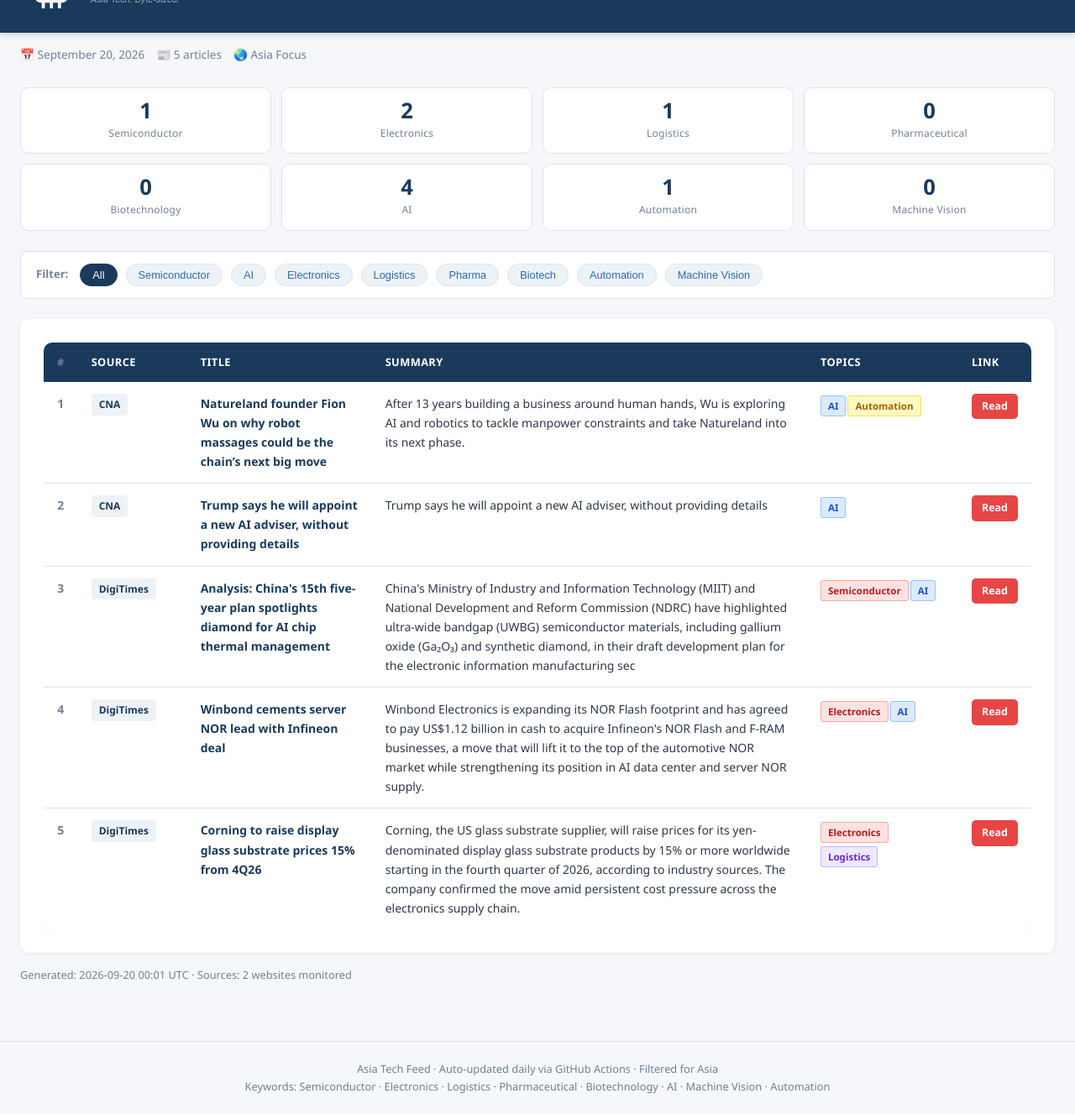
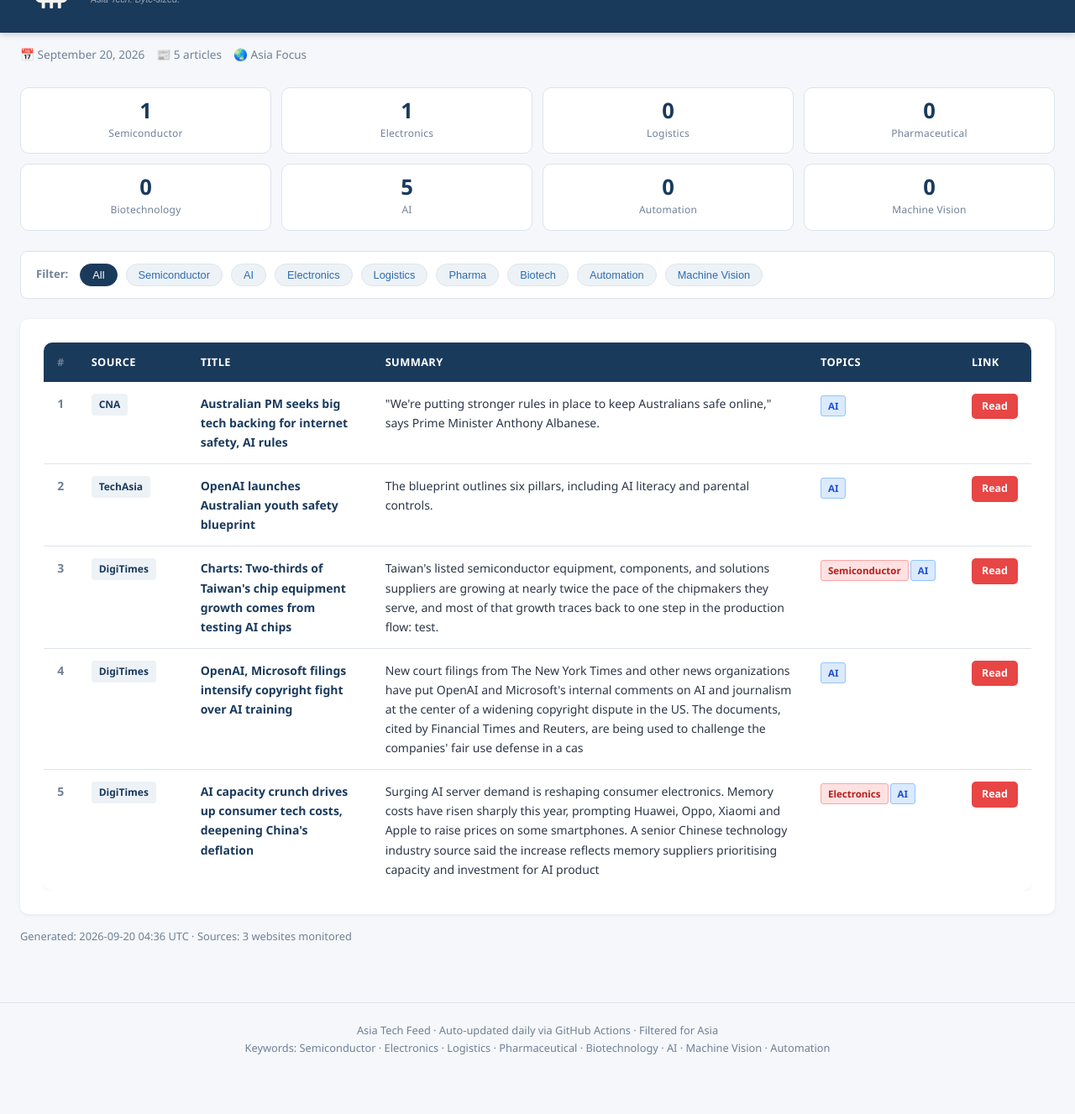
Before and after one commit to asiatechfeed/Asia-Tech-Feed, a Jekyll site: the page built from _posts/2026-09-20-asia-tech-news-digest.md, in a window 1280 px wide and 1400 px high, scrolled down 377 px, cut to the strip 73-1400 px from the top of the window. Shown: the whole strip at 84% size. Built offline with Jekyll 4.4.1, drawn with Linux system fonts in a browser that asks for light colours; a script that is not in the unit is left out; after the commit the page ends 1731 px from its top, so only the background shows below that; some of the changed text lies outside the part shown.

Commit message:
📰 News digest 2026-09-20 (5 articles)

```diff
--- a/_posts/2026-09-20-asia-tech-news-digest.md
+++ b/_posts/2026-09-20-asia-tech-news-digest.md
@@ -1,16 +1,16 @@
 ---
 layout: post
 title: "Asia Tech News Digest - September 20, 2026"
-date: 2026-09-20 08:01:26 +0800
+date: 2026-09-20 12:36:33 +0800
 articles_count: 5
-sources_count: 2
-sources: ["CNA", "DigiTimes"]
+sources_count: 3
+sources: ["CNA", "DigiTimes", "TechAsia"]
 csv_file: /assets/data/news-2026-09-20.tsv
-featured_title: "Natureland founder Fion Wu on why robot massages could be the chain\u2019s next big move"
-featured_url: "https://www.channelnewsasia.com/people/natureland-robot-massage-singapore-6388691"
+featured_title: "Australian PM seeks big tech backing for internet safety, AI rules"
+featured_url: "https://www.channelnewsasia.com/world/australian-pm-seeks-big-tech-backing-internet-safety-ai-rules-6397216"
 featured_source: "CNA"
-featured_summary: "After 13 years building a business around human hands, Wu is exploring AI and robotics to tackle manpower constraints and take Natureland into its next phase."
-featured_image: "https://dam.mediacorp.sg/image/upload/s--q3mv9z5Z--/c_crop,h_900,w_1600,x_0,y_90/c_fill,g_auto,h_676,w_1200/fl_relative,g_south_east,l_mediacorp:cna:watermark:2021-08:cna,w_0.1/f_auto,q_auto/v1/mediacorp/cna/image/2026/09/16/h_natureland_founder_fion_wu.jpg?itok=rc6ZKzpA"
+featured_summary: "\"We're putting stronger rules in place to keep Australians safe online,\" says Prime Minister Anthony Albanese."
+featured_image: "https://dam.mediacorp.sg/image/upload/s--bbjlrM5X--/c_fill,g_auto,h_676,w_1200/f_auto,q_auto/v1/mediacorp/cna/image/2026/09/20/000_c8td9t3.jpg?itok=06j3Dijv"
 ---
 
 <table class="news-table">
@@ -28,42 +28,42 @@ featured_image: "https://dam.mediacorp.sg/image/upload/s--q3mv9z5Z--/c_crop,h_90
 <tr>
   <td class="col-num">1</td>
   <td class="col-source"><span class="source-badge">CNA</span></td>
-  <td class="col-title"><span class="article-title">Natureland founder Fion Wu on why robot massages could be the chain’s next big move</span></td>
-  <td class="col-summary">After 13 years building a business around human hands, Wu is exploring AI and robotics to tackle manpower constraints and take Natureland into its next phase.</td>
-  <td class="col-tags"><span class="tag ai">AI</span><span class="tag auto">Automation</span></td>
-  <td class="col-link"><a class="btn-link" href="https://www.channelnewsasia.com/people/natureland-robot-massage-singapore-6388691" target="_blank" rel="noopener">Read</a></td>
+  <td class="col-title"><span class="article-title">Australian PM seeks big tech backing for internet safety, AI rules</span></td>
+  <td class="col-summary">"We're putting stronger rules in place to keep Australians safe online," says Prime Minister Anthony Albanese.</td>
+  <td class="col-tags"><span class="tag ai">AI</span></td>
+  <td class="col-link"><a class="btn-link" href="https://www.channelnewsasia.com/world/australian-pm-seeks-big-tech-backing-internet-safety-ai-rules-6397216" target="_blank" rel="noopener">Read</a></td>
 </tr>
 <tr>
   <td class="col-num">2</td>
-  <td class="col-source"><span class="source-badge">CNA</span></td>
-  <td class="col-title"><span class="article-title">Trump says he will appoint a new AI adviser, without providing details</span></td>
-  <td class="col-summary">Trump says he will appoint a new AI adviser, without providing details</td>
+  <td class="col-source"><span class="source-badge">TechAsia</span></td>
+  <td class="col-title"><span class="article-title">OpenAI launches Australian youth safety blueprint</span></td>
+  <td class="col-summary">The blueprint outlines six pillars, including AI literacy and parental controls.</td>
   <td class="col-tags"><span class="tag ai">AI</span></td>
-  <td class="col-link"><a class="btn-link" href="https://www.channelnewsasia.com/business/trump-says-he-will-appoint-new-ai-adviser-without-providing-details-6396921" target="_blank" rel="noopener">Read</a></td>
+  <td class="col-link"><a class="btn-link" href="https://www.techinasia.com/openai-appoints-ai-safety-expert-to-foundation-board" target="_blank" rel="noopener">Read</a></td>
 </tr>
 <tr>
   <td class="col-num">3</td>
   <td class="col-source"><span class="source-badge">DigiTimes</span></td>
-  <td class="col-title"><span class="article-title">Analysis: China's 15th five-year plan spotlights diamond for AI chip thermal management</span></td>
-  <td class="col-summary">China's Ministry of Industry and Information Technology (MIIT) and National Development and Reform Commission (NDRC) have highlighted ultra-wide bandgap (UWBG) semiconductor materials, including gallium oxide (Ga₂O₃) and synthetic diamond, in their draft development plan for the electronic information manufacturing sec</td>
+  <td class="col-title"><span class="article-title">Charts: Two-thirds of Taiwan's chip equipment growth comes from testing AI chips</span></td>
+  <td class="col-summary">Taiwan's listed semiconductor equipment, components, and solutions suppliers are growing at nearly twice the pace of the chipmakers they serve, and most of that growth traces back to one step in the production flow: test.</td>
   <td class="col-tags"><span class="tag semi">Semiconductor</span><span class="tag ai">AI</span></td>
-  <td class="col-link"><a class="btn-link" href="https://www.digitimes.com/news/a20260918PD222/ai-chip-management-miit-it-materials.html" target="_blank" rel="noopener">Read</a></td>
+  <td class="col-link"><a class="btn-link" href="https://www.digitimes.com/news/a20260918VL220/equipment-taiwan-growth-testing-revenue.html" target="_blank" rel="noopener">Read</a></td>
 </tr>
 <tr>
   <td class="col-num">4</td>
   <td class="col-source"><span class="source-badge">DigiTimes</span></td>
-  <td class="col-title"><span class="article-title">Winbond cements server NOR lead with Infineon deal</span></td>
-  <td class="col-summary">Winbond Electronics is expanding its NOR Flash footprint and has agreed to pay US$1.12 billion in cash to acquire Infineon's NOR Flash and F-RAM businesses, a move that will lift it to the top of the automotive NOR market while strengthening its position in AI data center and server NOR supply.</td>
-  <td class="col-tags"><span class="tag semi">Electronics</span><span class="tag ai">AI</span></td>
-  <td class="col-link"><a class="btn-link" href="https://www.digitimes.com/news/a20260918PD228/winbond-infineon-automotive-market-capacity.html" target="_blank" rel="noopener">Read</a></td>
+  <td class="col-title"><span class="article-title">OpenAI, Microsoft filings intensify copyright fight over AI training</span></td>
+  <td class="col-summary">New court filings from The New York Times and other news organizations have put OpenAI and Microsoft's internal comments on AI and journalism at the center of a widening copyright dispute in the US. The documents, cited by Financial Times and Reuters, are being used to challenge the companies' fair use defense in a cas</td>
+  <td class="col-tags"><span class="tag ai">AI</span></td>
+  <td class="col-link"><a class="btn-link" href="https://www.digitimes.com/news/a20260918PD230/openai-microsoft-copyright-training-new-york-times.html" target="_blank" rel="noopener">Read</a></td>
 </tr>
 <tr>
   <td class="col-num">5</td>
   <td class="col-source"><span class="source-badge">DigiTimes</span></td>
-  <td class="col-title"><span class="article-title">Corning to raise display glass substrate prices 15% from 4Q26</span></td>
-  <td class="col-summary">Corning, the US glass substrate supplier, will raise prices for its yen-denominated display glass substrate products by 15% or more worldwide starting in the fourth quarter of 2026, according to industry sources. The company confirmed the move amid persistent cost pressure across the electronics supply chain.</td>
-  <td class="col-tags"><span class="tag semi">Electronics</span><span class="tag logis">Logistics</span></td>
-  <td class="col-link"><a class="btn-link" href="https://www.digitimes.com/news/a20260918PD226/corning-glass-substrate-display-panel-price.html" target="_blank" rel="noopener">Read</a></td>
+  <td class="col-title"><span class="article-title">AI capacity crunch drives up consumer tech costs, deepening China's deflation</span></td>
+  <td class="col-summary">Surging AI server demand is reshaping consumer electronics. Memory costs have risen sharply this year, prompting Huawei, Oppo, Xiaomi and Apple to raise prices on some smartphones. A senior Chinese technology industry source said the increase reflects memory suppliers prioritising capacity and investment for AI product</td>
+  <td class="col-tags"><span class="tag semi">Electronics</span><span class="tag ai">AI</span></td>
+  <td class="col-link"><a class="btn-link" href="https://www.digitimes.com/news/a20260918PD225/demand-ai-server-capacity-electronics-smartphone.html" target="_blank" rel="noopener">Read</a></td>
 </tr>
 </tbody>
 </table>
```
Also changed, not shown: _data/seen_urls.json (+6 -1 lines), _digest_meta.json (+17 -16 lines), assets/data/news-2026-09-20.tsv (+5 -5 lines), assets/data/search-index.json.
